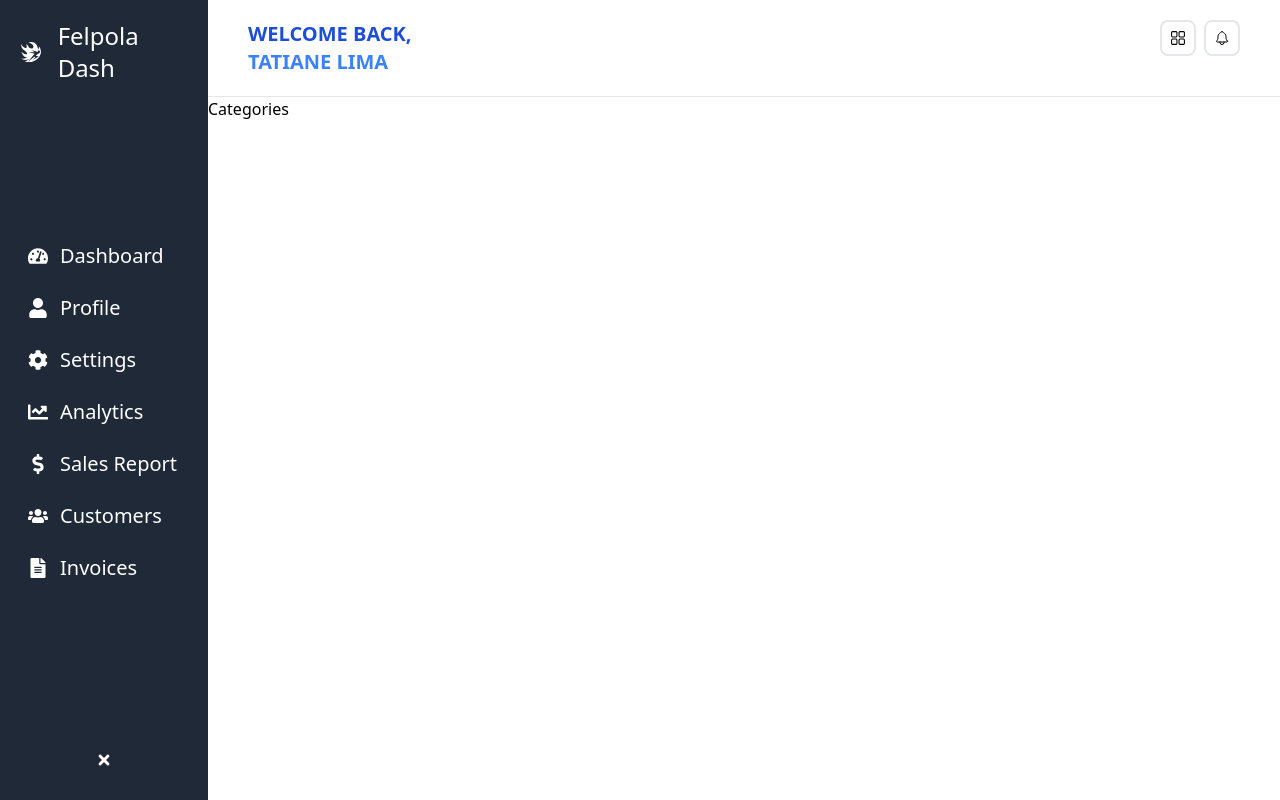
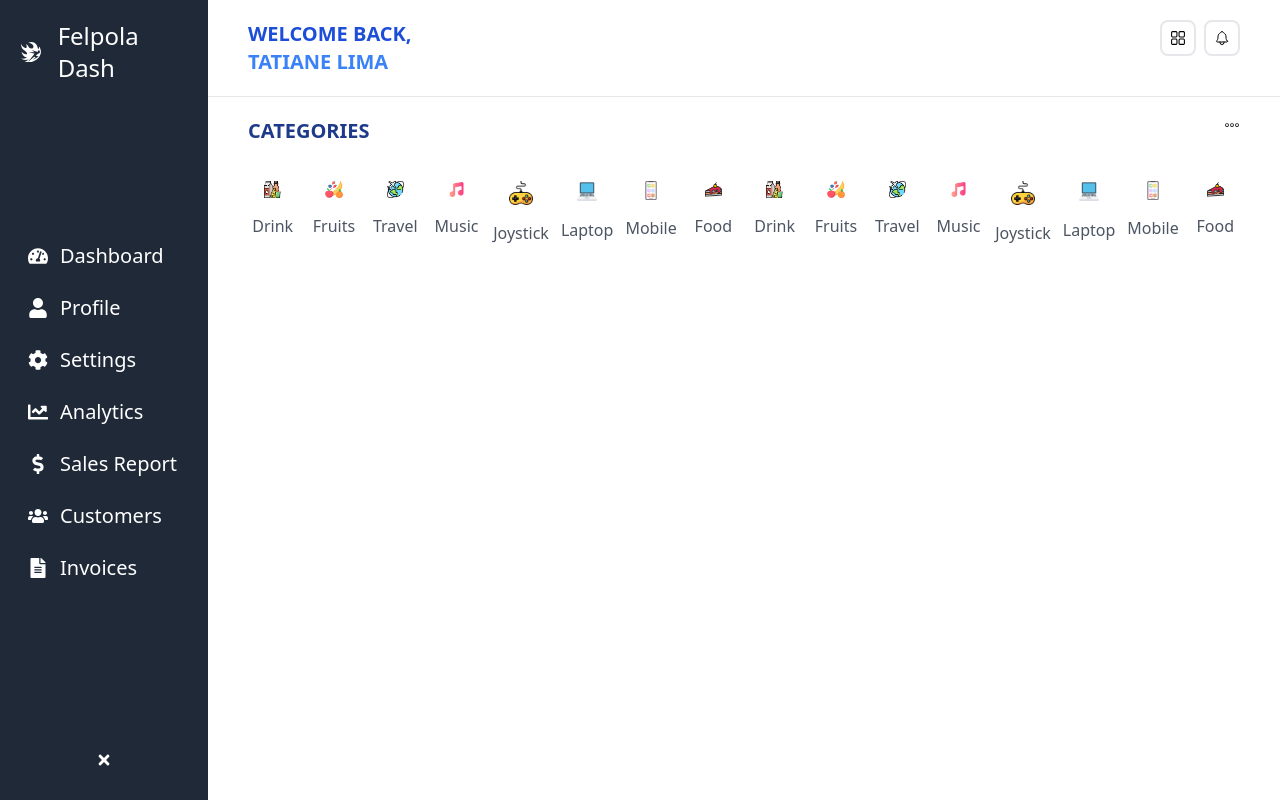
Before and after one commit to FelipeMatthew/trescon-learnings, a React (Vite) app in the folder react/dashboard-example/first-dash/: page / in a window 1280 px wide. Built offline with nearby package versions, Linux system fonts and the light colour scheme.

Commit message:
feat: categories

```diff
--- a/react/dashboard-example/first-dash/src/components/Categories.tsx
+++ b/react/dashboard-example/first-dash/src/components/Categories.tsx
@@ -1,7 +1,25 @@
+import { PiDotsThreeOutlineLight } from "react-icons/pi";
+import Title from "../ui/Title";
+import { categories } from "../constants";
+import CategoryItem from "./CategoryItem";
+
 const Categories = () => {
   return (
-    <div>Categories</div>
-  )
-}
+    <div className="px-10 py-5 flex flex-col gap-3">
+      <div className="flex justify-between">
+        <Title>Categories</Title>
+        <PiDotsThreeOutlineLight className="cursor-pointer hover:text-gray-600"/>
+      </div>
 
-export default Categories
+      <div className="flex gap-3">
+        {categories.map((category, index) =>(
+          <div key={index}>
+            <CategoryItem name={category.name} icon={category.icon} />
+          </div>
+        )) }
+      </div>
+    </div>
+  );
+};
+
+export default Categories;
--- /dev/null
+++ b/react/dashboard-example/first-dash/src/components/CategoryItem.tsx
@@ -0,0 +1,20 @@
+import type React from "react";
+
+interface Props {
+  name: string;
+  icon: string;
+}
+
+const CategoryItem: React.FC<Props> = ({ name, icon }) => {
+  return (
+    <div className="flex flex-col items-center">
+      <div className=" p-4 rounded-xl hover:bg-gray-200 duration-300 cursor-pointer">
+        <img src={icon} alt={name} className="w-10" />
+      </div>
+
+      <span className="font-medium text-gray-600">{name}</span>
+    </div>
+  );
+};
+
+export default CategoryItem;
```
Also changed, not shown: react/dashboard-example/first-dash/src/ui/Title.tsx (+6 -1 lines).
